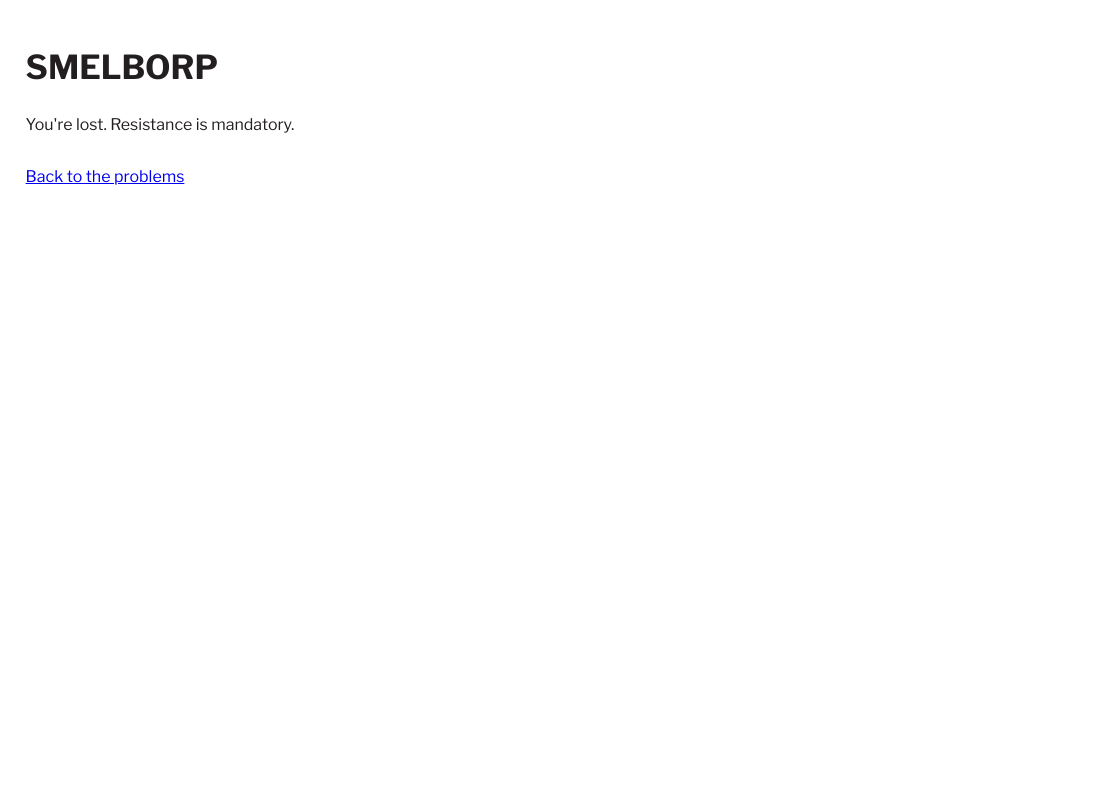
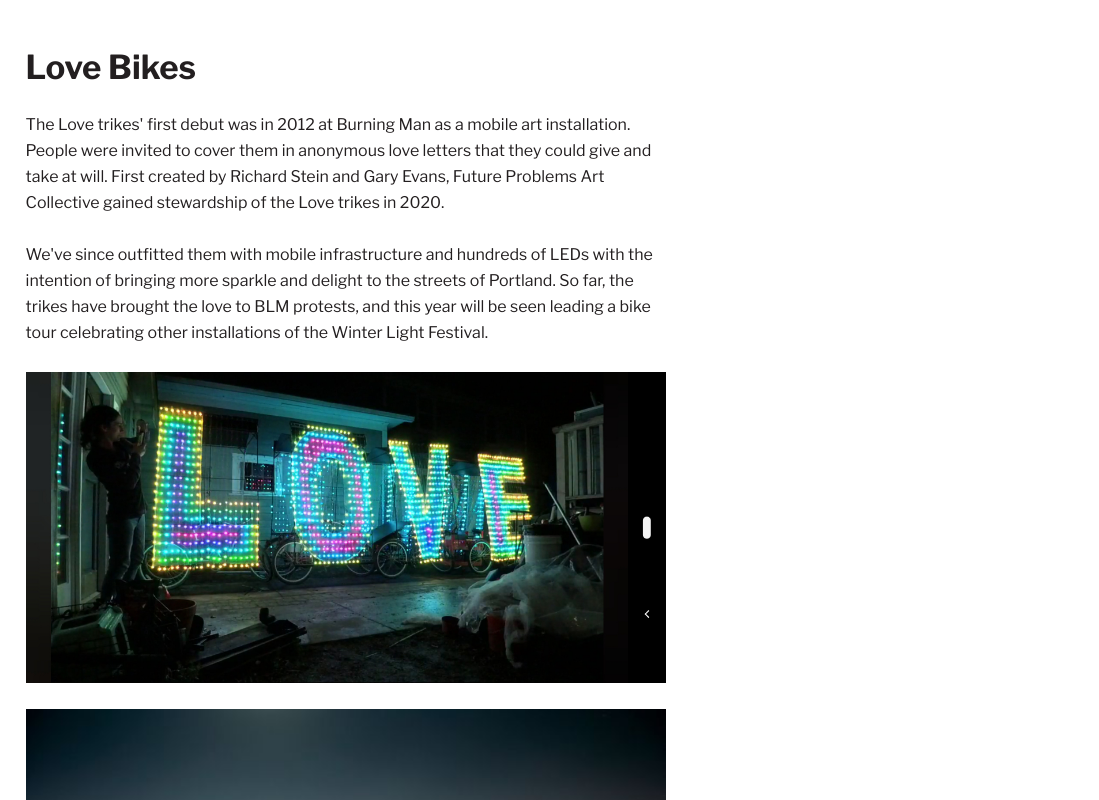
Before and after one commit to laustdeleuran/futureproblems, a Gatsby site: page /love-bikes in a window 1280 px wide. Before the commit this address had no page. Shown: the top 800 px of the page, 0-1099 px from the left. Built offline with nearby package versions, Linux system fonts and the light colour scheme; Gatsby itself is replaced by a stand-in of ours.

Commit message:
chore: add love bikes

```diff
--- a/package.json
+++ b/package.json
@@ -5,13 +5,12 @@
   "version": "0.1.0",
   "author": "Kyle Mathews <mathews.kyle@gmail.com>",
   "dependencies": {
-    "gatsby": "^2.17.10",
+    "gatsby": "^2.31.1",
     "gatsby-image": "^2.2.30",
     "gatsby-plugin-htaccess": "^1.2.2",
     "gatsby-plugin-manifest": "^2.2.26",
-    "gatsby-plugin-offline": "^3.0.18",
     "gatsby-plugin-react-helmet": "^3.1.13",
-    "gatsby-plugin-sharp": "^2.2.36",
+    "gatsby-plugin-sharp": "^2.13.4",
     "gatsby-source-filesystem": "^2.1.35",
     "gatsby-transformer-sharp": "^2.3.2",
     "normalize.css": "^8.0.1",
--- /dev/null
+++ b/src/pages/about.js
@@ -0,0 +1,33 @@
+import React from 'react';
+import { Link } from 'gatsby';
+
+import Page from '../components/presentational/page';
+import SEO from '../components/logic/seo';
+
+const Project = () => (
+	<Page>
+		<SEO
+			title="Art - Future Problems"
+			description="Future Problems is a Portland-based collective of artists, builders and creatives with over 100 years of Black Rock City participation combined."
+		/>
+		<h1>Future Problems</h1>
+		<p>
+			Future Problems is a Portland-based collective of artists, builders, and
+			creatives.
+		</p>
+		<h2>Art Projects</h2>
+		<ul>
+			<li>
+				<Link to="/love-bikes">Love Bikes</Link>
+			</li>
+			<li>
+				<Link to="/multiverse">Burning Man: Multiverse</Link>
+			</li>
+		</ul>
+		<p>
+			<Link to="/">Back to the problems</Link>
+		</p>
+	</Page>
+);
+
+export default Project;
--- a/src/pages/index.js
+++ b/src/pages/index.js
@@ -7,7 +7,7 @@ import SEO from '../components/logic/seo';
 const IndexPage = () => (
 	<Front>
 		<SEO title="Home" />
-		<Link to="/multiverse" title="Art projects">
+		<Link to="/about" title="Art projects">
 			See the art projects
 		</Link>
 	</Front>
--- /dev/null
+++ b/src/pages/love-bikes/index.js
@@ -0,0 +1,75 @@
+import Img from 'gatsby-image';
+import React from 'react';
+import { Link } from 'gatsby';
+import { useStaticQuery, graphql } from 'gatsby';
+
+import Page from '../../components/presentational/page';
+import SEO from '../../components/logic/seo';
+
+const Project = () => {
+	const data = useStaticQuery(graphql`
+		query {
+			first: file(relativePath: { eq: "love-bikes-1.jpg" }) {
+				childImageSharp {
+					fluid(maxWidth: 700) {
+						...GatsbyImageSharpFluid
+					}
+				}
+			}
+			second: file(relativePath: { eq: "love-bikes-2.jpg" }) {
+				childImageSharp {
+					fluid(maxWidth: 700) {
+						...GatsbyImageSharpFluid
+					}
+				}
+			}
+			# third: file(relativePath: { eq: "love-bikes-3.jpg" }) {
+			# 	childImageSharp {
+			# 		fluid(maxWidth: 700) {
+			# 			...GatsbyImageSharpFluid
+			# 		}
+			# 	}
+			# }
+			fourth: file(relativePath: { eq: "love-bikes-4.jpg" }) {
+				childImageSharp {
+					fluid(maxWidth: 700) {
+						...GatsbyImageSharpFluid
+					}
+				}
+			}
+		}
+	`);
+	return (
+		<Page>
+			<SEO title="Love Bikes" description="The Love trikes' first debut was in 2012 at Burning Man as a mobile art installation. We've since outfitted them with mobile infrastructure and hundreds of LEDs with the intention of bringing more sparkle and delight to the streets of Portland.  " />
+			<h1>Love Bikes</h1>
+			<p>
+				The Love trikes' first debut was in 2012 at Burning Man as a mobile art installation.
+				People were invited to cover them in anonymous love letters that they could give and
+				take at will. First created by Richard Stein and Gary Evans, Future Problems Art
+				Collective gained stewardship of the Love trikes in 2020.
+				</p>
+				<p>
+				We've since outfitted them with mobile infrastructure and hundreds of LEDs with
+				the intention of bringing more sparkle and delight to the streets of Portland.
+				So far, the trikes have brought the love to BLM protests, and this year will be
+				seen leading a bike tour celebrating other installations of the
+				Winter Light Festival.
+			</p>
+			<p>
+				<Img fluid={data.fourth.childImageSharp.fluid} />
+			</p>
+			<p>
+				<Img fluid={data.first.childImageSharp.fluid} />
+			</p>
+			<p>
+				<Img fluid={data.second.childImageSharp.fluid} />
+			</p>
+			<p>
+				<Link to="/multiverse/">Back to the projects</Link>
+			</p>
+		</Page>
+	);
+};
+
+export default Project;
--- a/src/pages/multiverse/hingesoffreewill.js
+++ b/src/pages/multiverse/hingesoffreewill.js
@@ -20,7 +20,7 @@ const Project = () => {
 	`);
 	return (
 		<Page>
-			<SEO title="Hinges of Free Will" description="" />
+			<SEO title="Hinges of Free Will" description="Hinges of Free Will is an opportunity to explore the seemingly infinite choices that make up our experience we call existence." />
 			<h1>Hinges of Free Will</h1>
 			<p>
 				Hinges of Free Will is an opportunity to explore the seemingly infinite
@@ -41,14 +41,14 @@ const Project = () => {
 				alone pieces. The central doorway is a revolving door. The supporting
 				doors will guide you inward and outward from the center point. The
 				doorways will also have small placards of choices for consideration as
-				they pass through to the other side.{' '}
+				they pass through to the other side.
 			</p>
 			<h2>Mission &amp; Philosophy</h2>
 			<p>
 				This installation encourages participation in exploring the choices and
 				interacting with 100% of the objects. The participant can use the open
 				doorways to physically frame their experience of the surrounding desert
-				and BRC, or to allow for individual contemplation.{' '}
+				and BRC, or to allow for individual contemplation.
 			</p>
 			<p>
 				This expression is meant to provide participants with an opportunity for
--- a/src/pages/multiverse/whattoexpect.js
+++ b/src/pages/multiverse/whattoexpect.js
@@ -47,7 +47,7 @@ const Project = () => {
 				in this new shape in the mirrors, while being broken by the surrounding
 				scene on the playa. Each cast is transformed to represent a particular
 				climate issue that we face- rising sea levels, forest fires, etc, using
-				collage.{' '}
+				collage.
 			</p>
 			<h2>Mission &amp; Philosophy</h2>
 			<p>
```
Also changed, not shown: src/pages/multiverse/index.js (+6 -6 lines), src/images/love-bikes-1.jpg (added), src/images/love-bikes-2.jpg (added), src/images/love-bikes-3.jpg (added), src/images/love-bikes-4.jpg (added), src/images/love-bikes-4.png (added), 1 other file.
